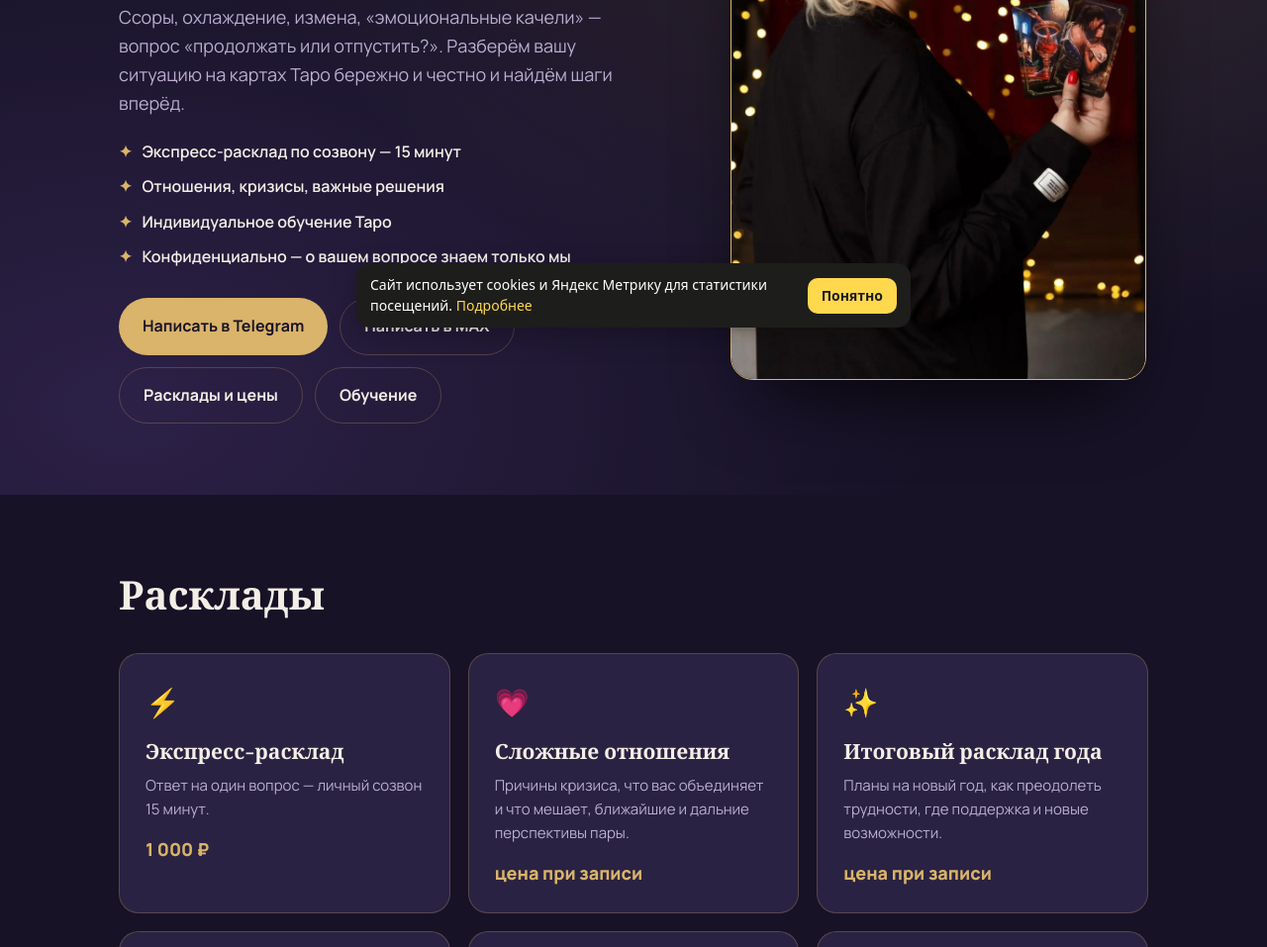
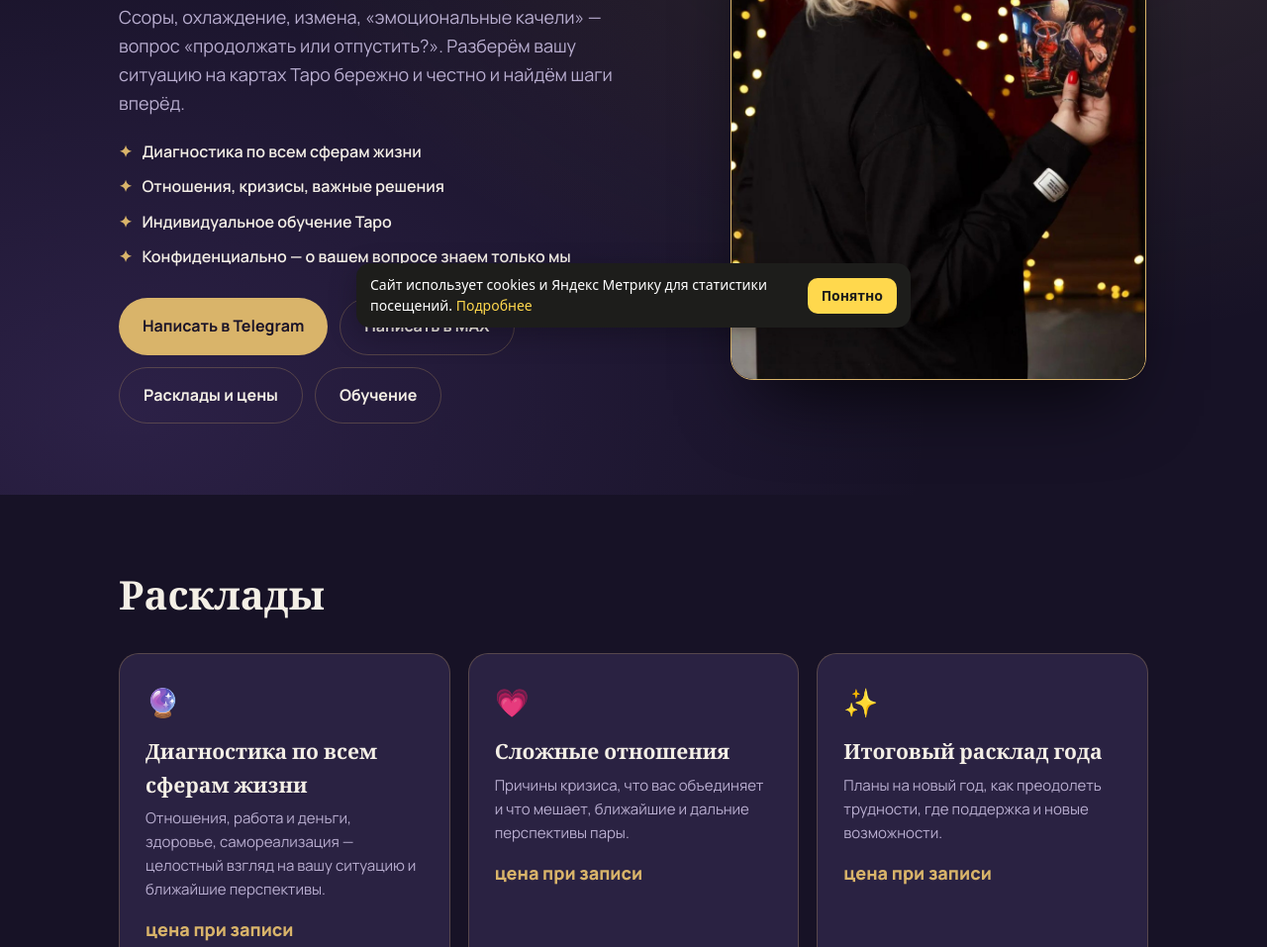
Before and after one commit to tatjkail-boop/sites, a plain HTML site: page zazerkalie-vakutina/index.html in a window 1280 px wide. Shown: the part 457-1414 px from the top of the page at 99% size. Drawn offline with nearby package versions, Linux system fonts and the light colour scheme.

Commit message:
zazerkalie: replace express reading with life diagnostics
Co-Authored-By: Claude Opus 5.5 <noreply@anthropic.com>
Claude-Session: https://claude.ai/code/session_011vt9iVEJXHyJeF2bRLWYS1

```diff
--- a/zazerkalie-vakutina/index.html
+++ b/zazerkalie-vakutina/index.html
@@ -95,7 +95,7 @@ footer b{color:var(--ink)}footer a{color:var(--gold)}footer small{opacity:.7}
     <div class="k">Наталья Вакутина · таролог</div>
     <h1>Загляните в Зазеркалье — <em>и разберитесь в отношениях</em></h1>
     <p>Ссоры, охлаждение, измена, «эмоциональные качели» — вопрос «продолжать или отпустить?». Разберём вашу ситуацию на картах Таро бережно и честно и найдём шаги вперёд.</p>
-    <ul class="pts"><li>Экспресс-расклад по созвону — 15 минут</li><li>Отношения, кризисы, важные решения</li><li>Индивидуальное обучение Таро</li><li>Конфиденциально — о вашем вопросе знаем только мы</li></ul>
+    <ul class="pts"><li>Диагностика по всем сферам жизни</li><li>Отношения, кризисы, важные решения</li><li>Индивидуальное обучение Таро</li><li>Конфиденциально — о вашем вопросе знаем только мы</li></ul>
     <div class="cta"><a class="btn btn-gold" href="https://t.me/natalia_vakutina" target="_blank" rel="noopener">Написать в Telegram</a><a class="btn btn-line" href="https://max.ru/u/f9LHodD0cOKmoZQsiLtijKBBM90M_ewSMc6NjIsdgg86In4OrRc-F_fG5PY" target="_blank" rel="noopener">Написать в MAX</a><a class="btn btn-line" href="#price">Расклады и цены</a><a class="btn btn-line" href="#edu">Обучение</a></div>
   </div>
   <div class="ph"><img src="hero-v2.jpg" alt="Наталья Вакутина с картами Таро"></div>
@@ -104,7 +104,7 @@ footer b{color:var(--ink)}footer a{color:var(--gold)}footer small{opacity:.7}
 <section id="price"><div class="w">
   <h2>Расклады</h2>
   <div class="grid">
-    <div class="s"><div class="ic">⚡</div><h3>Экспресс-расклад</h3><p>Ответ на один вопрос — личный созвон 15 минут.</p><div class="pr">1 000 ₽</div></div>
+    <div class="s"><div class="ic">🔮</div><h3>Диагностика по всем сферам жизни</h3><p>Отношения, работа и деньги, здоровье, самореализация — целостный взгляд на вашу ситуацию и ближайшие перспективы.</p><div class="pr">цена при записи</div></div>
     <div class="s"><div class="ic">💗</div><h3>Сложные отношения</h3><p>Причины кризиса, что вас объединяет и что мешает, ближайшие и дальние перспективы пары.</p><div class="pr">цена при записи</div></div>
     <div class="s"><div class="ic">✨</div><h3>Итоговый расклад года</h3><p>Планы на новый год, как преодолеть трудности, где поддержка и новые возможности.</p><div class="pr">цена при записи</div></div>
     <div class="s"><div class="ic">🕯</div><h3>Святочные гадания</h3><p>Особое время для вопросов о будущем — запись открывается перед Святками.</p><div class="pr">цена при записи</div></div>
@@ -128,7 +128,7 @@ footer b{color:var(--ink)}footer a{color:var(--gold)}footer small{opacity:.7}
     <h2>Обо мне</h2>
     <p>Меня зовут Наталья Вакутина. Я помогаю разобраться в отношениях и найти выход из кризисных ситуаций: ссоры и конфликты в паре, измены, обесценивание, страх одиночества, когда непонятно — продолжать или отпустить.</p>
     <p>Расклад Таро помогает увидеть ситуацию со стороны, понять свои чувства и принять решение. «У меня Таро в кармане — я всегда на связи с вами!»</p>
-    <div class="stats"><div><strong>15 мин</strong>экспресс-созвон</div><div><strong>Telegram</strong>канал «Таро-Зазеркалье»</div></div>
+    <div class="stats"><div><strong>Все сферы</strong>диагностика жизни</div><div><strong>Telegram</strong>канал «Таро-Зазеркалье»</div></div>
   </div>
 </div></section>
 
```
